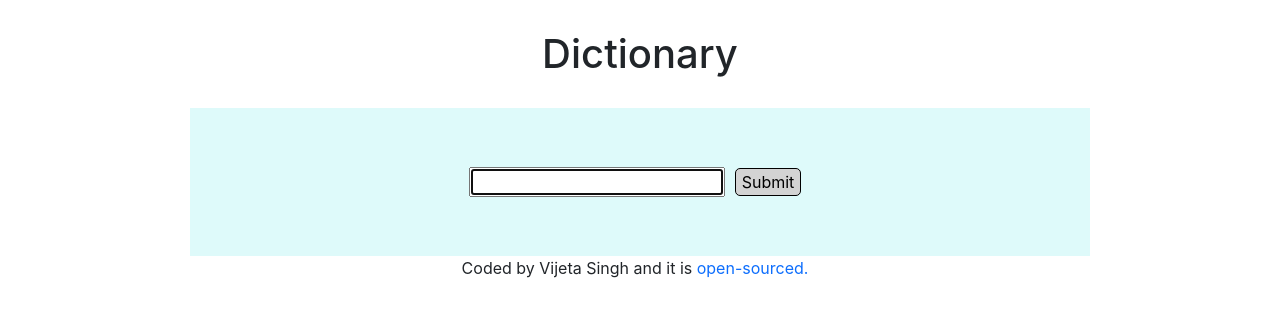
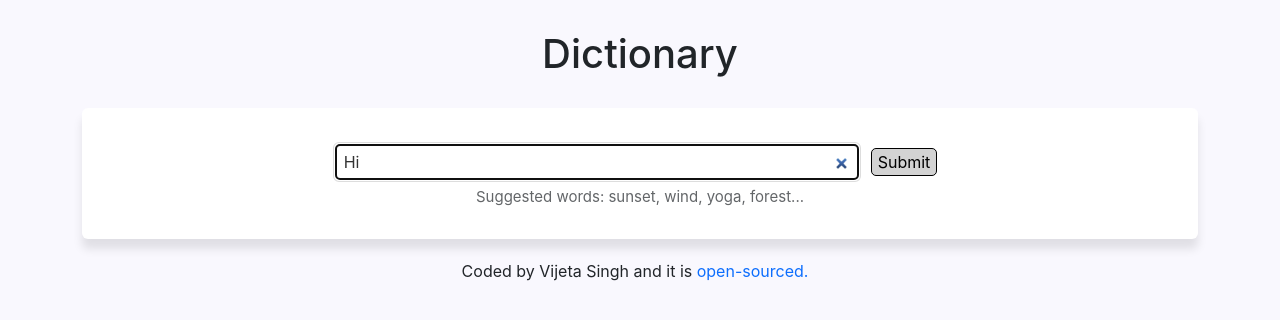
Before and after one commit to vijetarajput/Dictionary-App, a React (Create React App) app: page / in a window 1280 px wide. Shown: the top 320 px of the page. Built offline with nearby package versions, Linux system fonts and the light colour scheme; no server answers.

Commit message:
Style added

```diff
--- a/src/Dictionary.js
+++ b/src/Dictionary.js
@@ -5,8 +5,10 @@ import axios from "axios";
 
 export default function Dictionary()
 {
-    let [keyword, setKeyword]=useState("");
+    let [keyword, setKeyword]=useState("Hi");
     let [result,setResult]=useState("");
+    let [loaded, setLoaded]=useState(false)
+
     function handelKeywordChange(event){
         setKeyword(event.target.value);
     }
@@ -15,23 +17,41 @@ export default function Dictionary()
         console.log(response.data[0]);
         setResult(response.data[0]);
     }
-
-    function onSearchEvent(event)
-    {
-        event.preventDefault();
+    function search(){
         let apiUrl=`https://api.dictionaryapi.dev/api/v2/entries/en_US/${keyword}`;
         axios.get(apiUrl).then(handelResponse);
     }
-return(
+    function onSubmitEvent(event)
+    {
+        event.preventDefault();
+        search();
+    }
+    function load()
+    {
+        setLoaded(true);
+        search();
+    }
+
+    if(loaded){
+    return(
     <div className="Dictionary">
         <h1>Dictionary</h1>
-        <form className="form" onSubmit={onSearchEvent}>
-            <div className="search">
-            <input type="search" autoFocus={true} onChange={handelKeywordChange}/>
-            <button type="submit" className="button">Submit</button>
-            </div>
-            <Results result={result}/>
-        </form>
+
+        <section >
+            <form className="form" onSubmit={onSubmitEvent}>
+                <div className="search">
+                <input type="search" defaultValue={keyword} autoFocus={true} onChange={handelKeywordChange}/>
+                <button type="submit" className="button">Submit</button>
+                </div>
+                </form>
+            <div className="hint">Suggested words: sunset, wind, yoga, forest...</div>
+        </section>
+        <Results result={result}/>
 
     </div>);
+    }
+    else{
+        load();
+        return "Loading..."
+    }
 }
--- a/src/Phonetics.js
+++ b/src/Phonetics.js
@@ -6,7 +6,7 @@ export default function Phonetics(props)
     if(props.phonetic)
     {
         return(<div>
-            <li><a href={props.phonetic.audio} target="_blank">🔊</a>
+            <li><a className="Phonetics-a" href={props.phonetic.audio} target="_blank" rel="noreferrer">🔊</a>
             {props.phonetic.text}</li>
         </div>);
     }
--- a/src/Results.js
+++ b/src/Results.js
@@ -9,7 +9,8 @@ export default function Results(props){
     {
         return(
             <div className="Results">
-                <div className="Word"><h3>Word: </h3><h4>{props.result.word}</h4></div>
+                <section>
+                <div className="Word"><h2>{props.result.word}</h2></div>
                     <h4>Phonetic:</h4>
                     {props.result.phonetics.map(function(phonetic,index)
                     {
@@ -17,12 +18,15 @@ export default function Results(props){
                         <Phonetics phonetic={phonetic}/>
                     </div>
                     })}
+                </section>
+                <section>
                     {props.result.meanings.map(function(meaning,index)
                     {
                         return <div key={index}>
                         <Meaning meaning={meaning}/>
                     </div>;
                     })}
+                </section>
             </div>
         );
     }
--- a/src/Styles.css
+++ b/src/Styles.css
@@ -1,12 +1,26 @@
-.Dictionary {
-  width: 900px;
-  margin: 0 auto;
+body {
+  background-color: #f9f8fe;
 }
 .form {
-  background-color: rgb(222, 250, 250);
-  padding: 50px 30px;
+  text-align: center;
 }
-.search {
+.Dictionary section {
+  background-color: white;
+  padding: 30px;
+  border-radius: 6px;
+  box-shadow: 0 10px 10px rgba(0, 0, 0, 0.1);
+  margin: 20px 0;
+}
+.Dictionary input {
+  width: 50%;
+  padding: 6px 9px;
+  border: 2px solid #ddd;
+  border-radius: 6px;
+  color: #333;
+}
+.hint {
+  font-size: 15px;
+  opacity: 0.7;
   text-align: center;
 }
 h1 {
@@ -18,11 +32,15 @@ h6 {
   display: inline;
   margin: 0;
 }
-h3,
+.Meaning {
+  margin-bottom: 30px;
+}
+.Word h3,
 h4 {
   display: inline;
   margin: 0;
   text-transform: capitalize;
+  line-height: 1.5;
 }
 .button {
   margin: 10px;
@@ -37,3 +55,17 @@ a {
   margin-right: 10px;
   text-decoration: none;
 }
+.Phonetics-a {
+  border: 1px solid lightgray;
+  border-radius: 50%;
+}
+.Phonetics-a:hover {
+  background-color: wheat;
+}
+.Synonyms {
+  margin: 5px 0;
+}
+.Synonyms li {
+  display: inline-block;
+  padding-right: 10px;
+}
--- a/src/Synonyms.js
+++ b/src/Synonyms.js
@@ -8,7 +8,7 @@ export default function Synonyms(props){
                 <h6>Synonyms: </h6>
                 {props.synonyms.map(function(synonym, index)
                 {
-                    return <li key={index}>{synonym}</li>
+                    return <li key={index}>{synonym},</li>
                 })}
             </div>
         );
```
Lines whose indentation alone changed are shown as unchanged.
